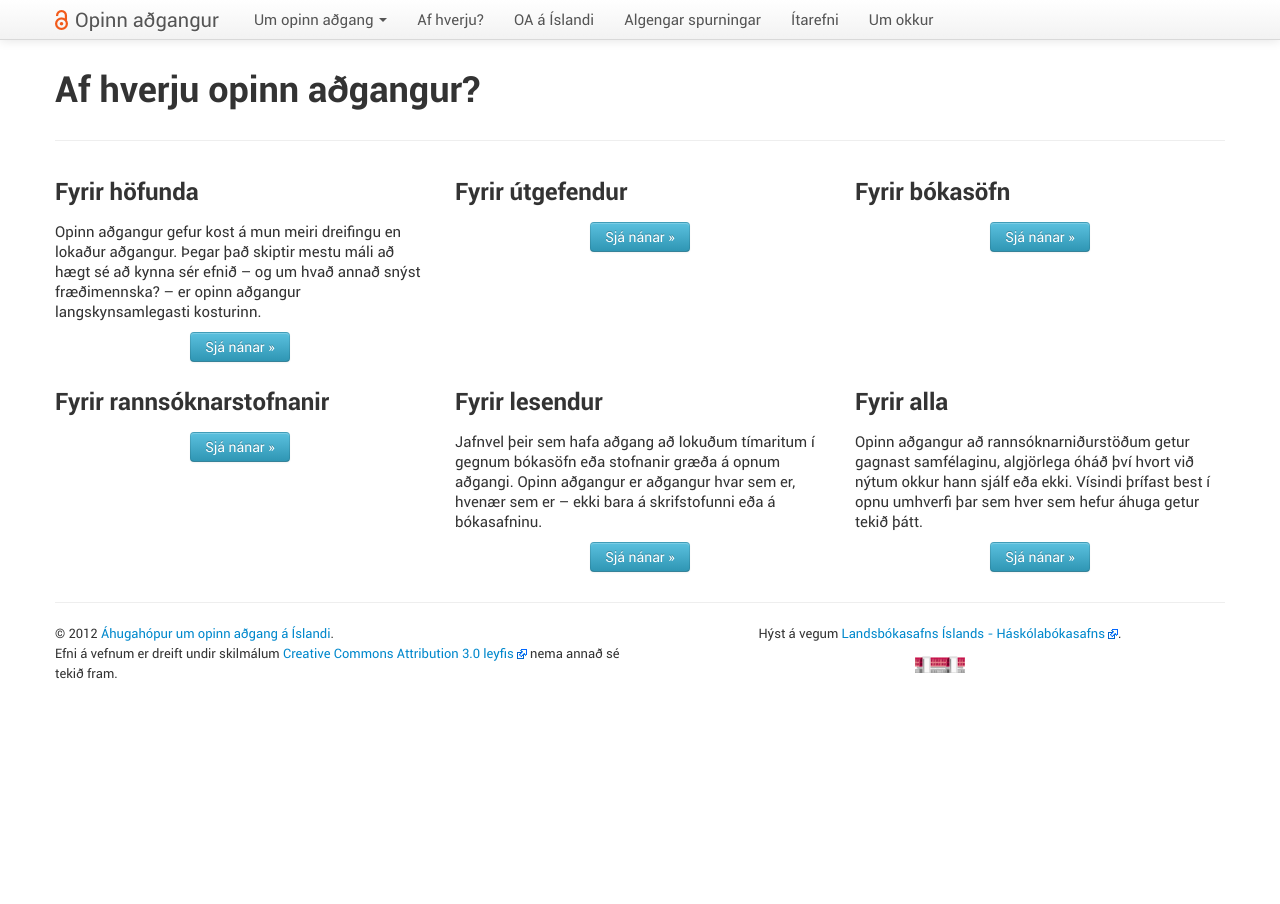
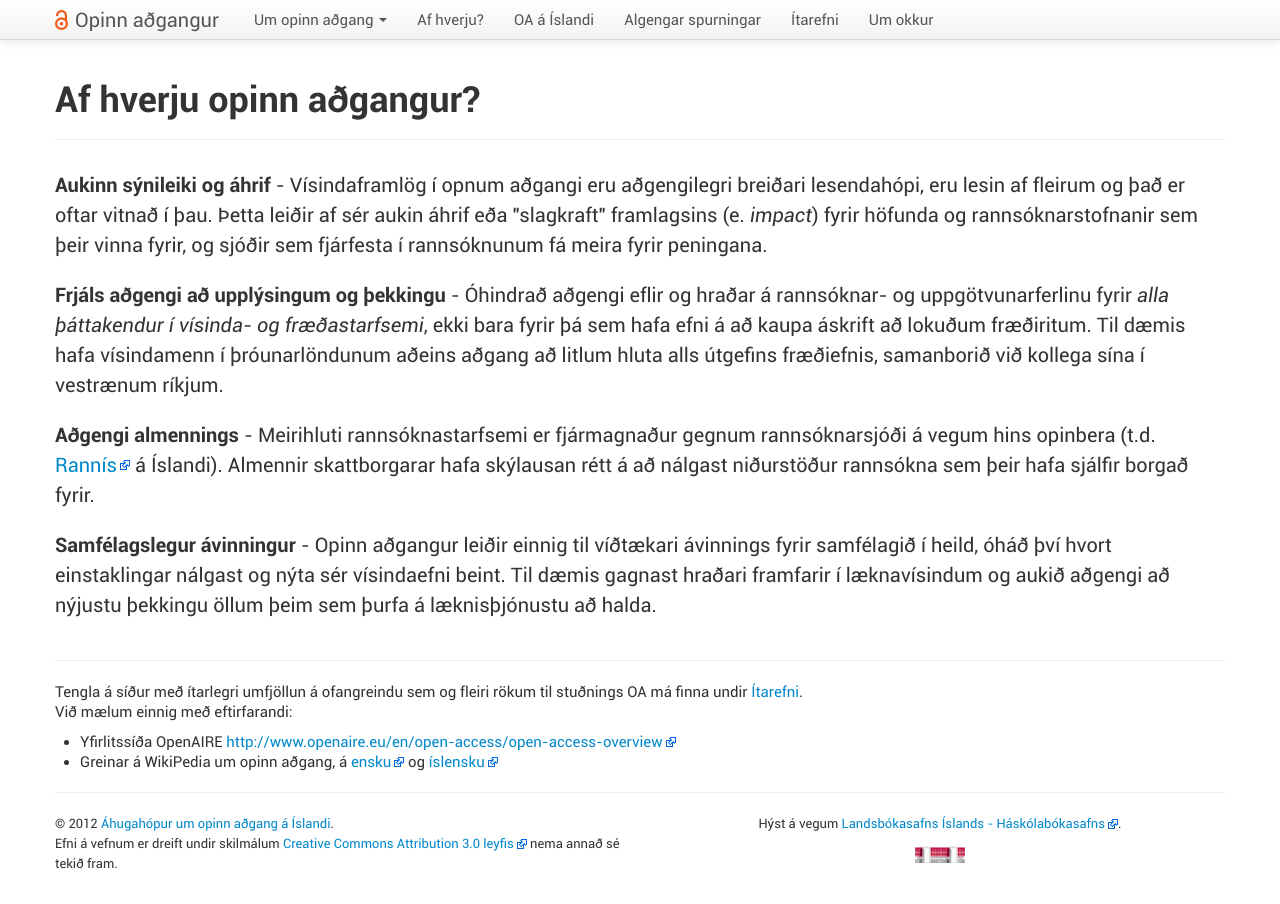
Before and after one commit to oa-island/oa-island.github.com, a Jekyll site: the page built from af-hverju.html, in a window 1280 px wide. Built offline with Jekyll 4.4.1, drawn with Linux system fonts in a browser that asks for light colours.

Commit message:
Af hverju? síðan að nálgast eitthvað skynsamlegt. Lagaði líka forsíðuna aðeins, bætti t.d. við tenglum á OpenAIRE síðurnar.

```diff
--- a/af-hverju.html
+++ b/af-hverju.html
@@ -2,57 +2,38 @@
 layout: default
 title:  Af hverju Opinn Aðgangur?
 ---
-<h1>Af hverju opinn aðgangur?</h1>
 
+<div class="page-header">
+  <h1>Af hverju opinn aðgangur?</h1>
+</div>
 
 
 <div class="row">
 
+  <div class="span12">
+    <p class="lead">
+      <strong>Aukinn sýnileiki og áhrif</strong> - Vísindaframlög í opnum aðgangi eru aðgengilegri breiðari lesendahópi, eru lesin af fleirum og það er oftar vitnað í þau. Þetta leiðir af sér aukin áhrif eða "slagkraft" framlagsins (e. <i>impact</i>) fyrir höfunda og rannsóknarstofnanir sem þeir vinna fyrir, og sjóðir sem fjárfesta í rannsóknunum fá meira fyrir peningana.
+    </p>
+    <p class="lead">
+      <strong>Frjáls aðgengi að upplýsingum og þekkingu</strong> - Óhindrað aðgengi eflir og hraðar á rannsóknar- og uppgötvunarferlinu fyrir <i>alla þáttakendur í vísinda- og fræðastarfsemi</i>, ekki bara fyrir þá sem hafa efni á að kaupa áskrift að lokuðum fræðiritum. Til dæmis hafa vísindamenn í þróunarlöndunum aðeins aðgang að litlum hluta alls útgefins fræðiefnis, samanborið við kollega sína í vestrænum ríkjum.
+    </p>
+    <p class="lead">
+      <strong>Aðgengi almennings</strong> - Meirihluti rannsóknastarfsemi er fjármagnaður gegnum rannsóknarsjóði á vegum hins opinbera (t.d. <a href="http://www.rannis.is" class="external">Rannís</a> á Íslandi). Almennir skattborgarar hafa skýlausan rétt á að nálgast niðurstöður rannsókna sem þeir hafa sjálfir borgað fyrir.
+    </p>
+    <p class="lead">
+      <strong>Samfélagslegur ávinningur</strong> - Opinn aðgangur leiðir einnig til víðtækari ávinnings fyrir samfélagið í heild, óháð því hvort einstaklingar nálgast og nýta sér vísindaefni beint. Til dæmis gagnast hraðari framfarir í læknavísindum og aukið aðgengi að nýjustu þekkingu öllum þeim sem þurfa á læknisþjónustu að halda.
+    </p>
 
+  </div>
 </div>
 
 <hr />
+<p>
+Tengla á síður með ítarlegri umfjöllun á ofangreindu sem og fleiri rökum til stuðnings OA má finna undir <a href="/itarefni">Ítarefni</a>.<br />
+Við mælum einnig með eftirfarandi:
+</p>
 
-<div class="row">
-
-  <div class="span4">
-    <h3>Fyrir höfunda</h3>
-    <p>
-      Opinn aðgangur gefur kost á mun meiri dreifingu en lokaður aðgangur. Þegar það skiptir mestu máli að hægt sé að kynna sér efnið – og um hvað annað snýst fræðimennska? – er opinn aðgangur langskynsamlegasti kosturinn.
-    </p>
-    <p style="text-align: center;"><a class="btn btn-info" href="#">Sjá nánar &raquo;</a></p>
-  </div>
-  <div class="span4">
-    <h3>Fyrir útgefendur</h3>
-    <p>
-
-    </p>
-    <p style="text-align: center;"><a class="btn btn-info" href="#">Sjá nánar &raquo;</a></p>
-  </div>
-  <div class="span4">
-    <h3>Fyrir bókasöfn</h3>
-    <p style="text-align: center;"><a class="btn btn-info" href="#">Sjá nánar &raquo;</a></p>
-  </div>
-</div>
-<div class="row">
-  <div class="span4">
-    <h3>Fyrir rannsóknarstofnanir</h3>
-    <p>
-    </p>
-    <p style="text-align: center;"><a class="btn btn-info" href="#">Sjá nánar &raquo;</a></p>
-  </div>
-  <div class="span4">
-    <h3>Fyrir lesendur</h3>
-    <p>
-      Jafnvel þeir sem hafa aðgang að lokuðum tímaritum í gegnum bókasöfn eða stofnanir græða á opnum aðgangi. Opinn aðgangur er aðgangur hvar sem er, hvenær sem er – ekki bara á skrifstofunni eða á bókasafninu.
-    </p>
-    <p style="text-align: center;"><a class="btn btn-info" href="#">Sjá nánar &raquo;</a></p>
-  </div>
-  <div class="span4">
-    <h3>Fyrir alla</h3>
-    <p>
-      Opinn aðgangur að rannsóknarniðurstöðum getur gagnast samfélaginu, algjörlega óháð því hvort við nýtum okkur hann sjálf eða ekki. Vísindi þrífast best í opnu umhverfi þar sem hver sem hefur áhuga getur tekið þátt.
-    </p>
-    <p style="text-align: center;"><a class="btn btn-info" href="#">Sjá nánar &raquo;</a></p>
-  </div>
-</div>
+<ul>
+  <li>Yfirlitssíða OpenAIRE <a href="http://www.openaire.eu/en/open-access/open-access-overview"  class="external">http://www.openaire.eu/en/open-access/open-access-overview</a></li>
+  <li>Greinar á WikiPedia um opinn aðgang, á <a href="http://en.wikipedia.org/wiki/Open_access" class="external">ensku</a> og <a href="http://is.wikipedia.org/wiki/Opinn_a%C3%B0gangur" class="external">íslensku</a></li>
+</ul>
--- a/hvad-er.html
+++ b/hvad-er.html
@@ -35,6 +35,7 @@ Markmið opins aðgangs er að útgefnar greinar fræðafólks og annað fræði
 
 
 <h2>Ólíkar aðferðir <small>tvær meginleiðir til að tryggja opinn aðgang</small></h2>
+<a name="gullna_vs_graena" />
 <p>
 <strong>Gullna leiðin</strong> er útgáfa á framlaginu í opnum aðgangi frá upphafi (e. <i>open access publishing</i>). Kostnaður við birtingu er í flestum tilfellum greiddur af aðilum sem styrktu rannsóknina sem hluti af rannsóknarkostnaði, eða að höfundar greiða kostnaðinn beint (e. <i>author pays model)</i>. Höfundur heldur að jafnaði höfundarréttinum, í stað þess að framselja réttinn til útgefanda eins og í hefðbundinni útgáfu.
 </p>
```
Also changed, not shown: index.html (+10 -7 lines).
